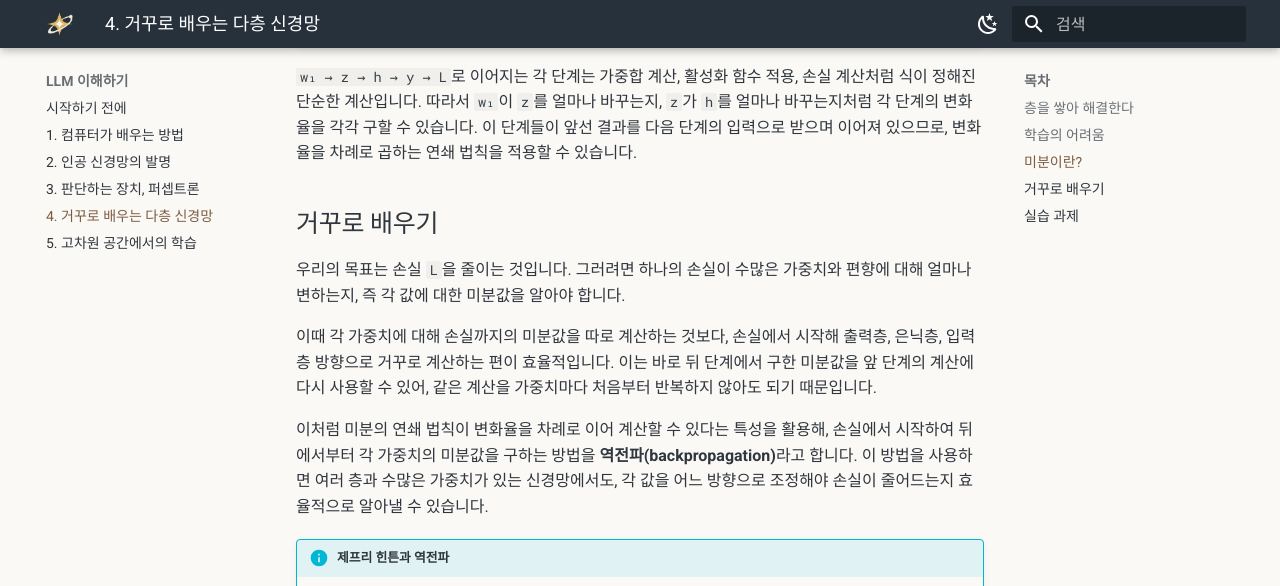
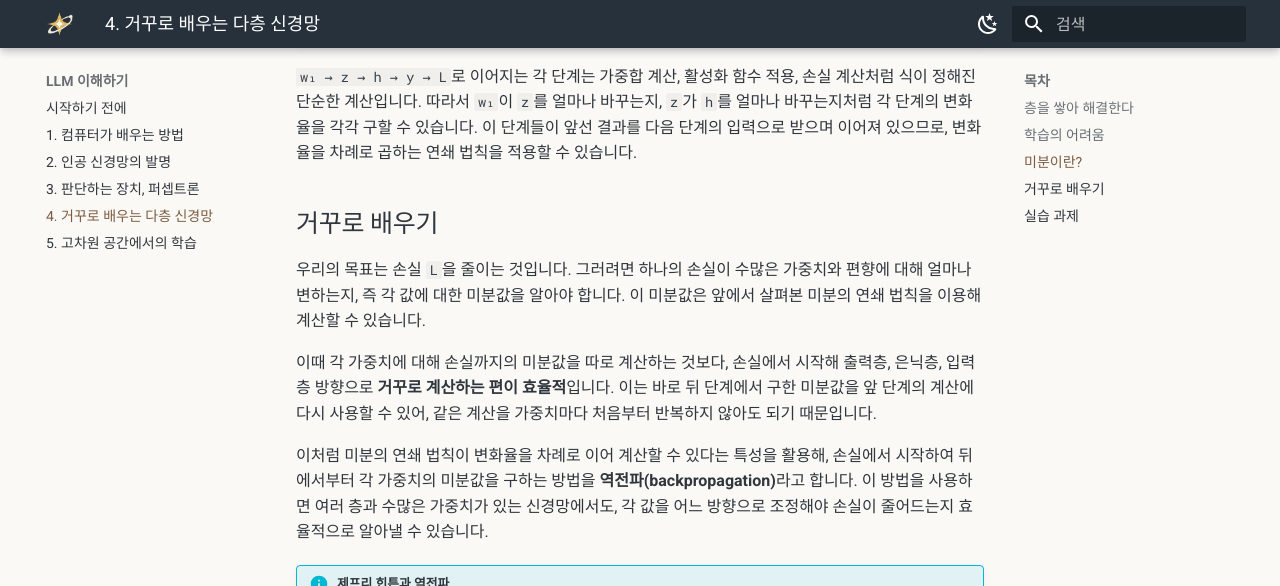
Before and after one commit to qu3vipon/the-hitchhikers-guide-to-ai, an MkDocs documentation site: the page built from docs/llm/04-multilayer-perceptron.md, in a window 1280 px wide and 900 px high, scrolled down 3771 px, cut to the strip 0-586 px from the top of the window. Built offline with MkDocs 1.6.1 and Material for MkDocs 9.7.7, drawn with Linux system fonts in a browser that asks for light colours.

Commit message:
docs: connect chain rule to backpropagation

```diff
--- a/docs/llm/04-multilayer-perceptron.md
+++ b/docs/llm/04-multilayer-perceptron.md
@@ -76,9 +76,9 @@
 
 ## 거꾸로 배우기 {#learning-backward}
 
-우리의 목표는 손실 `L`을 줄이는 것입니다. 그러려면 하나의 손실이 수많은 가중치와 편향에 대해 얼마나 변하는지, 즉 각 값에 대한 미분값을 알아야 합니다.
+우리의 목표는 손실 `L`을 줄이는 것입니다. 그러려면 하나의 손실이 수많은 가중치와 편향에 대해 얼마나 변하는지, 즉 각 값에 대한 미분값을 알아야 합니다. 이 미분값은 앞에서 살펴본 미분의 연쇄 법칙을 이용해 계산할 수 있습니다.
 
-이때 각 가중치에 대해 손실까지의 미분값을 따로 계산하는 것보다, 손실에서 시작해 출력층, 은닉층, 입력층 방향으로 거꾸로 계산하는 편이 효율적입니다. 이는 바로 뒤 단계에서 구한 미분값을 앞 단계의 계산에 다시 사용할 수 있어, 같은 계산을 가중치마다 처음부터 반복하지 않아도 되기 때문입니다.
+이때 각 가중치에 대해 손실까지의 미분값을 따로 계산하는 것보다, 손실에서 시작해 출력층, 은닉층, 입력층 방향으로 **거꾸로 계산하는 편이 효율적**입니다. 이는 바로 뒤 단계에서 구한 미분값을 앞 단계의 계산에 다시 사용할 수 있어, 같은 계산을 가중치마다 처음부터 반복하지 않아도 되기 때문입니다.
 
 이처럼 미분의 연쇄 법칙이 변화율을 차례로 이어 계산할 수 있다는 특성을 활용해, 손실에서 시작하여 뒤에서부터 각 가중치의 미분값을 구하는 방법을 **역전파(backpropagation)**라고 합니다. 이 방법을 사용하면 여러 층과 수많은 가중치가 있는 신경망에서도, 각 값을 어느 방향으로 조정해야 손실이 줄어드는지 효율적으로 알아낼 수 있습니다.
 
```
